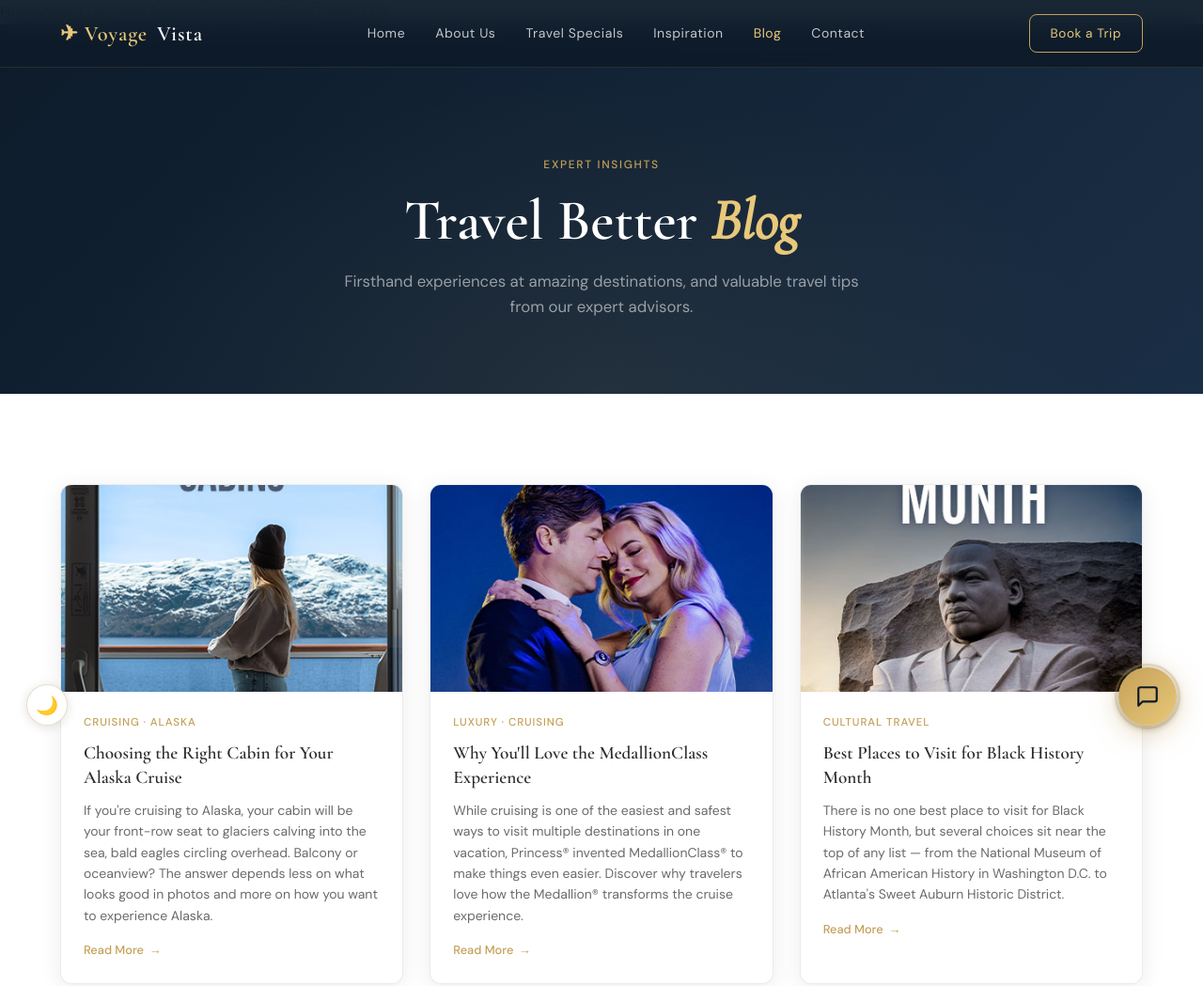
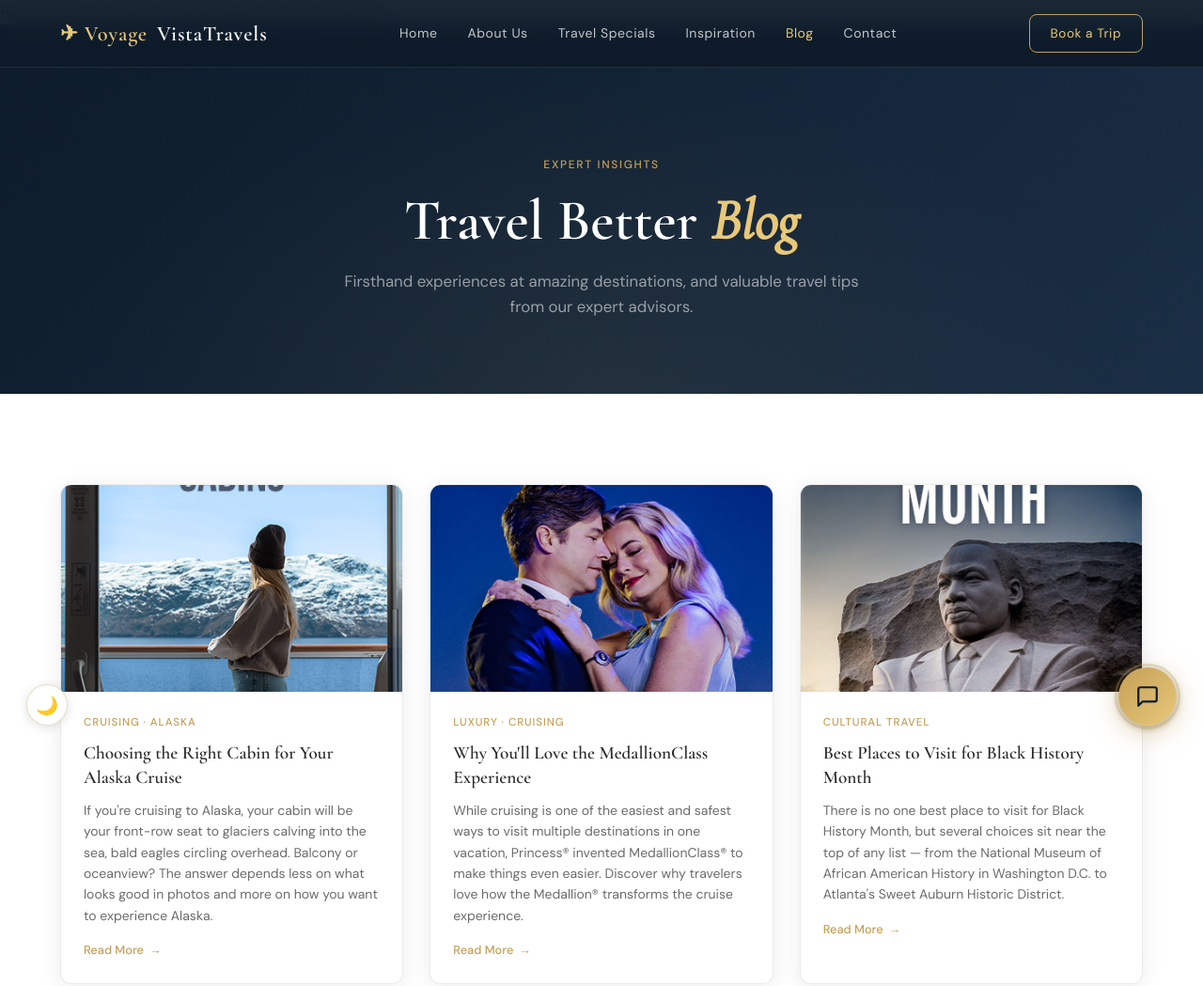
Before and after one commit to MsSaidat25/Voyage-Website, a plain HTML site: page voyagevista/blog.html in a window 1280 px wide. Shown: the top 1049 px of the page at 94% size. Drawn offline with nearby package versions, Linux system fonts and the light colour scheme.

Commit message:
Update navigation logo to include 'Travels'

```diff
--- a/voyagevista/blog.html
+++ b/voyagevista/blog.html
@@ -8,7 +8,7 @@
 </head>
 <body>
 <nav class="nav">
-  <a href="index.html" class="nav-logo">✈ Voyage<span>Vista</span></a>
+  <a href="index.html" class="nav-logo">✈ Voyage<span>Vista<span>Travels</span></span></a>
   <div class="nav-links"><a href="index.html">Home</a><a href="about.html">About Us</a><a href="specials.html">Travel Specials</a><a href="inspiration.html">Inspiration</a><a href="blog.html" class="active">Blog</a><a href="contact.html">Contact</a></div>
   <a href="contact.html" class="nav-cta">Book a Trip</a>
   <button class="nav-hamburger"><span></span><span></span><span></span></button>
```
